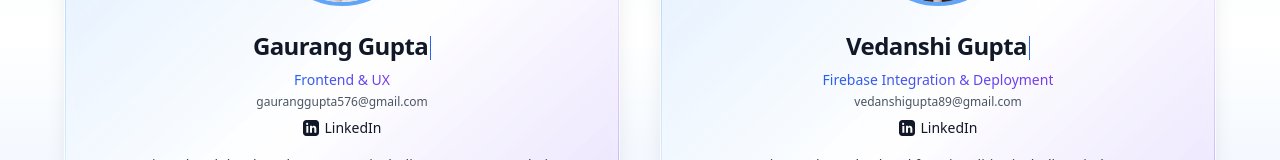
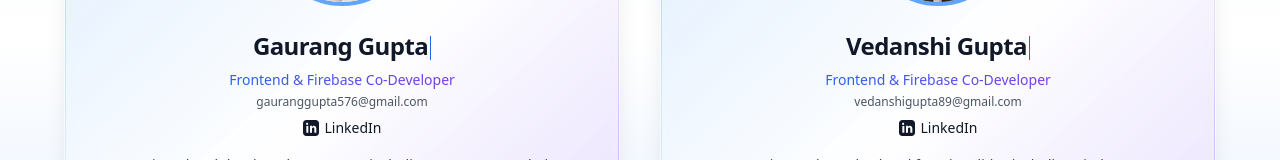
Before and after one commit to Project-Mitra-2916/project-mitra, a React (Vite) app: page /about in a window 1280 px wide. Shown: the part 371-531 px from the top of the page. Built offline with nearby package versions, Linux system fonts and the light colour scheme; no server answers; a web font is replaced by a local one.

Commit message:
Updated roles for both developers

```diff
--- a/src/pages/AboutDevelopers.jsx
+++ b/src/pages/AboutDevelopers.jsx
@@ -6,7 +6,7 @@ import female from "../assets/female.jpg";
 const developers = [
   {
     name: "Gaurang Gupta",
-    role: "Frontend & UX",
+    role: "Frontend & Firebase Co-Developer",
     email: "gauranggupta576@gmail.com",
     linkedin: "https://www.linkedin.com/in/gaurang-gupta-131689275",
     avatar: male_2, // <--- Use the imported variable
@@ -14,7 +14,7 @@ const developers = [
   },
   {
     name: "Vedanshi Gupta",
-    role: "Firebase Integration & Deployment",
+    role: "Frontend & Firebase Co-Developer",
     email: "vedanshigupta89@gmail.com",
     linkedin: "http://www.linkedin.com/in/vedanshi-gupta16",
     avatar: female, // <--- Use the imported variable
```
